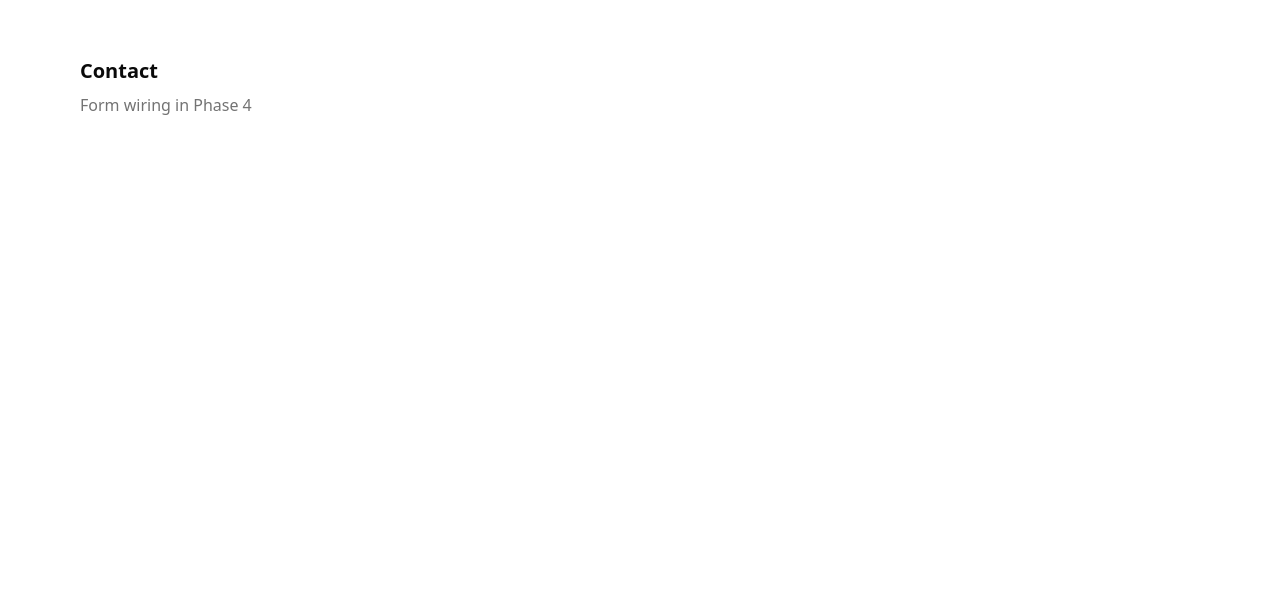
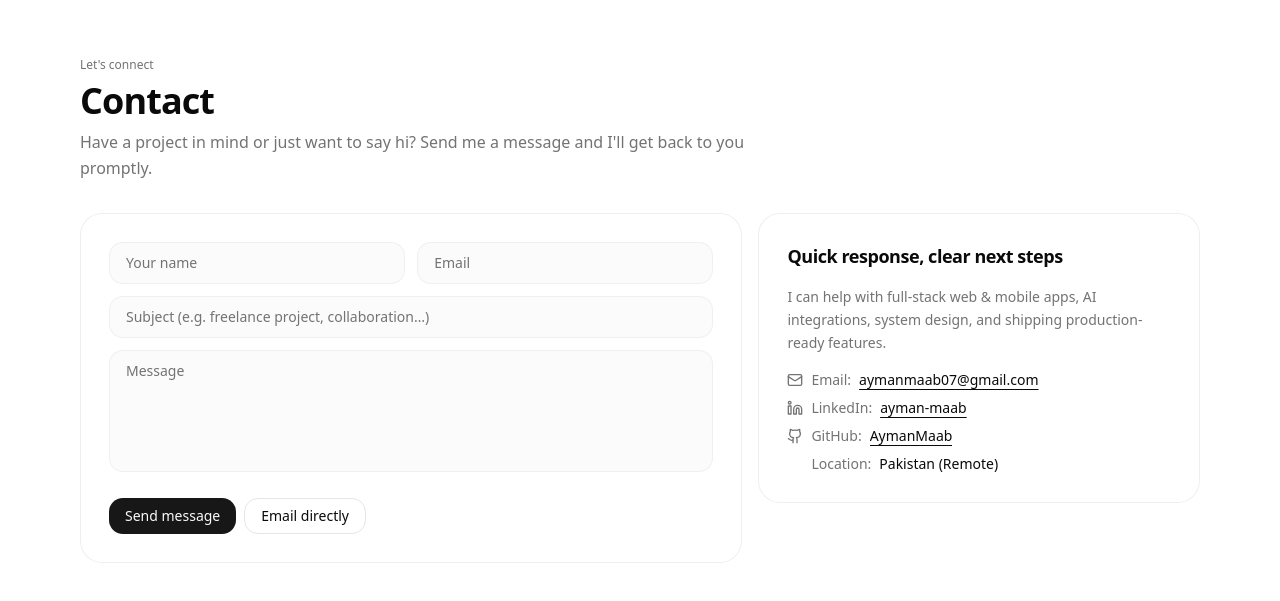
Before and after one commit to AymanMaab/Portfolio, a React (Vite) app in the folder apps/web/: page / in a window 1280 px wide. Shown: the part 3034-3635 px from the top of the page. Before the commit the page ends 3375 px from the top, so only its background shows below. Built offline with nearby package versions, Linux system fonts and the light colour scheme.

Commit message:
feat: add contact section

```diff
--- a/apps/web/src/App.tsx
+++ b/apps/web/src/App.tsx
@@ -1,6 +1,7 @@
 import { Navbar } from './components/layout/Navbar'
 import { HeroSection } from './components/sections/hero/HeroSection'
 import { SkillsSection } from './components/sections/skills/SkillsSection'
+import { ContactSection } from './components/sections/contact/ContactSection'
 
 const SECTION_CLASS = 'py-28 border-b border-border/40'
 
@@ -26,8 +27,7 @@ export default function App() {
         </section>
 
         <section id="contact" className="py-24">
-          <h2 className="text-xl font-semibold">Contact</h2>
-          <p className="mt-2 text-muted-foreground">Form wiring in Phase 4</p>
+          <ContactSection />
         </section>
       </main>
     </div>
--- /dev/null
+++ b/apps/web/src/components/sections/contact/ContactSection.tsx
@@ -0,0 +1,87 @@
+import { SectionHeader } from '../../shared/SectionHeader'
+import { Button } from '../../ui/button'
+import { primarySocials } from '../../../data/socials'
+import { cn } from '../../../lib/utils'
+
+const inputClass = cn(
+  'w-full rounded-xl border border-border/50 bg-muted/40 px-4 py-2.5 text-sm text-foreground placeholder:text-muted-foreground',
+  'focus:outline-none focus:ring-2 focus:ring-primary/30 focus:border-primary/50 transition-colors'
+)
+
+export function ContactSection() {
+  return (
+    <section id="contact" className="scroll-mt-24 space-y-8">
+      <SectionHeader
+        eyebrow="Let's connect"
+        title="Contact"
+        subtitle="Have a project in mind or just want to say hi? Send me a message and I'll get back to you promptly."
+      />
+
+      <div className="grid grid-cols-1 lg:grid-cols-[1.2fr_.8fr] gap-4 items-start">
+        {/* Contact form — mailto, no backend required */}
+        <div className="glass rounded-3xl p-6 md:p-7">
+          <form
+            className="space-y-3"
+            action="mailto:aymanmaab07@gmail.com"
+            method="post"
+            encType="text/plain"
+          >
+            <div className="grid grid-cols-1 md:grid-cols-2 gap-3">
+              <input name="name" placeholder="Your name" className={inputClass} />
+              <input name="email" type="email" placeholder="Email" className={inputClass} />
+            </div>
+            <input
+              name="subject"
+              placeholder="Subject (e.g. freelance project, collaboration…)"
+              className={inputClass}
+            />
+            <textarea
+              name="message"
+              placeholder="Message"
+              rows={5}
+              className={cn(inputClass, 'resize-none')}
+            />
+
+            <div className="flex flex-wrap gap-2 pt-2">
+              <Button type="submit">Send message</Button>
+              <Button asChild variant="outline">
+                <a href="mailto:aymanmaab07@gmail.com">Email directly</a>
+              </Button>
+            </div>
+          </form>
+        </div>
+
+        {/* Info card */}
+        <div className="glass rounded-3xl p-6 md:p-7 space-y-4">
+          <div className="text-lg font-semibold tracking-tight">Quick response, clear next steps</div>
+          <p className="text-sm text-muted-foreground leading-relaxed">
+            I can help with full-stack web &amp; mobile apps, AI integrations, system design, and shipping
+            production-ready features.
+          </p>
+
+          <div className="space-y-2 text-sm">
+            {primarySocials.map((social) => (
+              <div key={social.id} className="flex items-center gap-2">
+                <social.icon className="h-4 w-4 text-muted-foreground shrink-0" />
+                <span className="text-muted-foreground">{social.title}:</span>
+                <a
+                  href={social.href}
+                  target={social.title === 'Email' ? undefined : '_blank'}
+                  rel="noreferrer"
+                  className="underline underline-offset-4 hover:text-primary transition-colors truncate"
+                >
+                  {social.value}
+                </a>
+              </div>
+            ))}
+            <div className="flex items-center gap-2">
+              <span className="h-4 w-4 shrink-0" />
+              <span className="text-muted-foreground">Location:</span>
+              <span>Pakistan (Remote)</span>
+            </div>
+          </div>
+        </div>
+      </div>
+    </section>
+  )
+}
```
